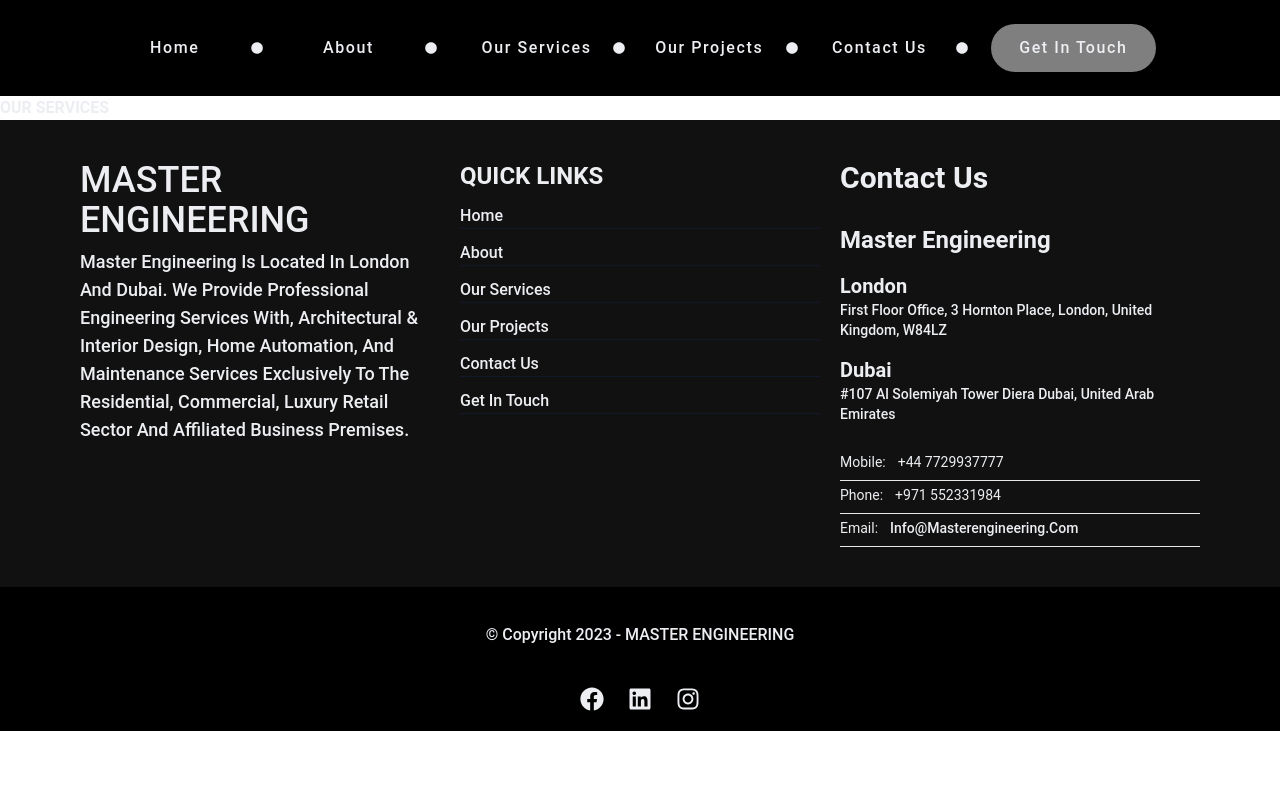
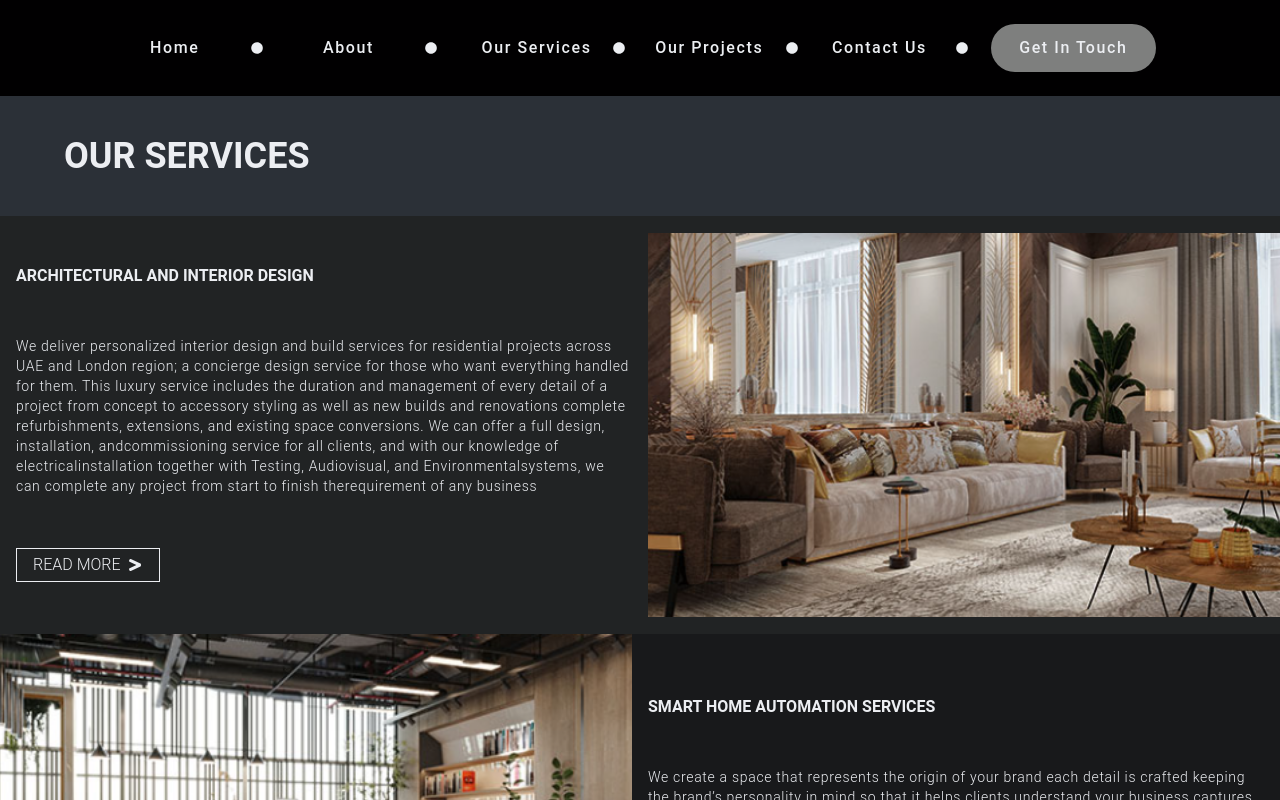
Before and after one commit to parham-mosadeq/infya, a Next.js app: page /our-services in a window 1280 px wide. Shown: the top 800 px of the page. Built offline with nearby package versions, Linux system fonts and the light colour scheme.

Commit message:
create our services page

```diff
--- /dev/null
+++ b/src/components/templates/OurServicesPage.js
@@ -0,0 +1,67 @@
+import Image from 'next/image';
+import Link from 'next/link';
+import { FaGreaterThan } from 'react-icons/fa';
+import ourDesDB from '../../../data/ourDesDB.json';
+import { Fragment } from 'react';
+function OurServicesPage() {
+  const { designs } = ourDesDB;
+  const baseUrl = '/our-services';
+  return (
+    <section className='w-full h-full'>
+      <div className='py-10 text-4xl  px-4 lg:px-2 bg-mainBlurColor'>
+        <h1 className='uppercase max-w-6xl w-full mx-auto text-mainTxtColor'>
+          Our services
+        </h1>
+      </div>
+      <article className=' w-full   flex flex-col justify-center items-center'>
+        {/* Maintenance */}
+        {designs.map((item) => {
+          const { id, title, href, image, desc } = item;
+          return (
+            <div
+              key={id}
+              className='w-full h-full  md:flex odd:flex-row-reverse md:items-center justify-center
+            odd:bg-ourServicesSec'
+            >
+              <Fragment>
+                {/* img */}
+                <div className='h-1/2 md:h-full w-full'>
+                  <Image
+                    className='w-full max-w-5xl mx-auto md:h-96 object-cover'
+                    src={image}
+                    width={630}
+                    height={330}
+                    alt={title}
+                  />
+                </div>
+                {/* img */}
+                {/* info */}
+                <div className='w-full md:max-w-3xl mx-auto px-4 my-10 text-mainTxtColor'>
+                  <div className='font-light py-2'>
+                    <h3 className='uppercase'>{title}</h3>
+                  </div>
+                  <div className=''>
+                    <p className='font-light tracking-wider text-sm py-10'>
+                      {desc}
+                    </p>
+                    <Link
+                      className='border flex items-center justify-between w-36 my-3 font-light uppercase  border-mainTxtColor px-4 py-1 bg-transparent hover:bg-mainTxtColor hover:text-mainAboutColor transition duration-300'
+                      href={`${baseUrl}/${href.split(' ').join('-')}-${id}`}
+                    >
+                      read more
+                      <FaGreaterThan />
+                    </Link>
+                  </div>
+                </div>
+                {/* info */}
+              </Fragment>
+            </div>
+          );
+        })}
+        {/* Maintenance */}
+      </article>
+    </section>
+  );
+}
+
+export default OurServicesPage;
--- a/src/pages/our-services/index.js
+++ b/src/pages/our-services/index.js
@@ -1,8 +1,10 @@
+import OurServicesPage from '@/components/templates/OurServicesPage';
+
 function OurServices() {
   return (
-    <div>
-      <h1 className='uppercase text-mainTxtColor'>Our services</h1>
-    </div>
+    <main className='min-h-screen w-full bg-mainAboutColor'>
+      <OurServicesPage />
+    </main>
   );
 }
 
--- a/tailwind.config.js
+++ b/tailwind.config.js
@@ -19,6 +19,7 @@
         mainFooterColor: '#101110',
         secFooterColor: '#0B0B0B',
         getInTouch: '#7E7F7E',
+        ourServicesSec: '#212324',
       },
       // for fixed bg we need to use this method
       backgroundImage: {
```
